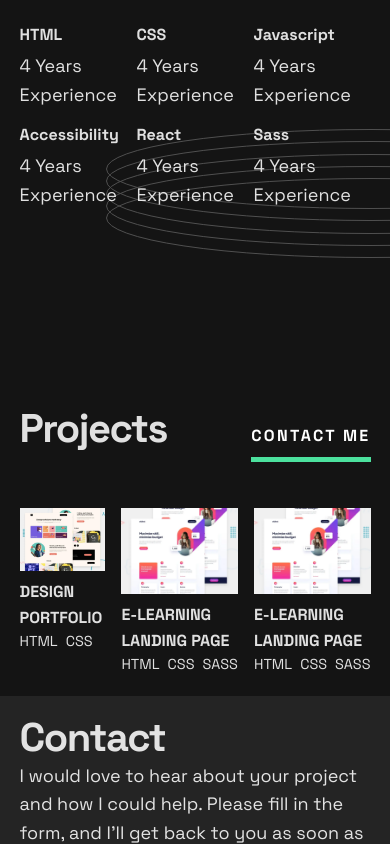
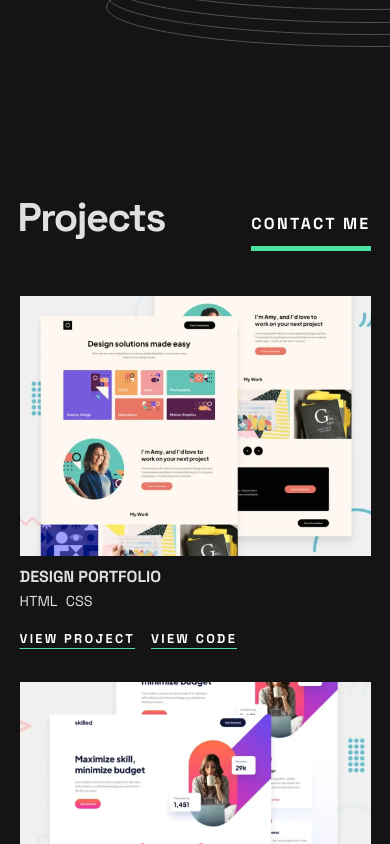
Before and after one commit to barryhanna/fem-single-page-developer-portfolio, a React (Vite) app: page / in a window 390 px wide. Shown: the part 1156-2000 px from the top of the page. Built offline with nearby package versions, Linux system fonts and the light colour scheme.

Commit message:
Add useClientWidth hook and fix ProjectItem for small viewport width

```diff
--- a/src/components/ProjectItem.jsx
+++ b/src/components/ProjectItem.jsx
@@ -1,4 +1,6 @@
 import React from 'react';
+import useClientWidth from '../hooks/useClientWidth';
+import constants from '../data/constants';
 
 export default function ProjectItem({
   name = 'Project',
@@ -7,9 +9,13 @@ export default function ProjectItem({
   link = '',
   src = '',
 }) {
+  const width = useClientWidth();
+
   return (
     <div className="project-item">
       <div className="project-item-image">
+        <img className="project-screenshot" src={screenshot} alt={name} />
+        {width > constants.screensizes.medium && (
           <div className="project-item-image__overlay">
             <a href={link} target="_blank">
               View Project
@@ -18,7 +24,7 @@ export default function ProjectItem({
               View Code
             </a>
           </div>
-        <img className="project-screenshot" src={screenshot} alt={name} />
+        )}
       </div>
       <h4 className="project-title">{name}</h4>
       <p className="project-skills">
@@ -26,6 +32,16 @@ export default function ProjectItem({
           <span key={skill}>{skill}</span>
         ))}
       </p>
+      {width <= constants.screensizes.medium && (
+        <div className="project-item-expanded-overlay">
+          <a href={link} target="_blank">
+            View&nbsp;Project
+          </a>
+          <a href={src} target="_blank">
+            View&nbsp;Code
+          </a>
+        </div>
+      )}
     </div>
   );
 }
--- a/src/data/constants.js
+++ b/src/data/constants.js
@@ -1,3 +1,7 @@
 export default {
   name: 'Adam Keyes',
+  screensizes: {
+    small: 400,
+    medium: 600,
+  },
 };
--- a/src/data/projects.js
+++ b/src/data/projects.js
@@ -14,9 +14,30 @@ const projects = [
     src: 'https://github.com',
   },
   {
-    name: 'E-Learning Landing Page',
-    skills: ['HTML', 'CSS', 'Sass'],
-    screenshot: '/assets/images/thumbnail-project-2-large.webp',
+    name: 'Todo Web App',
+    skills: ['HTML', 'CSS', 'Javascript'],
+    screenshot: '/assets/images/thumbnail-project-3-large.webp',
+    link: 'http://website.com',
+    src: 'https://github.com',
+  },
+  {
+    name: 'Entertainment Web App',
+    skills: ['HTML', 'CSS', 'Javascript'],
+    screenshot: '/assets/images/thumbnail-project-4-large.webp',
+    link: 'http://website.com',
+    src: 'https://github.com',
+  },
+  {
+    name: 'Memory Game',
+    skills: ['HTML', 'CSS', 'Javascript'],
+    screenshot: '/assets/images/thumbnail-project-5-large.webp',
+    link: 'http://website.com',
+    src: 'https://github.com',
+  },
+  {
+    name: 'Art Gallery Showcase',
+    skills: ['HTML', 'CSS', 'Javascript'],
+    screenshot: '/assets/images/thumbnail-project-6-large.webp',
     link: 'http://website.com',
     src: 'https://github.com',
   },
--- /dev/null
+++ b/src/hooks/useClientWidth.js
@@ -0,0 +1,18 @@
+import React from 'react';
+
+function useClientWidth() {
+  const [width, setWidth] = React.useState(window.innerWidth);
+
+  function setClientWidth() {
+    const newWidth = window.innerWidth;
+    setWidth(newWidth);
+  }
+
+  React.useEffect(() => {
+    window.addEventListener('resize', setClientWidth);
+    return () => window.removeEventListener('resize', setClientWidth);
+  }, []);
+  return width;
+}
+
+export default useClientWidth;
--- a/src/index.css
+++ b/src/index.css
@@ -65,6 +65,7 @@ h2 {
   font-size: var(--fs-xl);
   line-height: 1.16;
   letter-spacing: -1.5px;
+  margin-left: -2px; /* Optical alignment */
 }
 
 ul {
@@ -151,6 +152,10 @@ button:hover {
   width: var(--width);
   height: 129px;
   z-index: -1;
+}
+
+.hero-title {
+  margin-right: -30%;
 }
 
 .developer-name {
@@ -274,7 +279,8 @@ button:hover {
   overflow: clip;
 }
 
-.project-item-image a {
+.project-item-image a,
+.project-item-expanded-overlay a {
   font-size: 0.9rem;
   color: var(--clr-white);
   text-underline-offset: 5px;
@@ -295,6 +301,16 @@ button:hover {
   transition: transform 250ms ease-in, opacity 250ms ease-in;
   transform: translateY(100%);
   opacity: 0;
+}
+
+.project-item-expanded-overlay {
+  display: flex;
+}
+
+.project-item-expanded-overlay a {
+  font-size: 0.8rem;
+  text-decoration-color: var(--clr-primary);
+  padding-left: 0;
 }
 
 .project-item-image:hover .project-item-image__overlay {
@@ -429,6 +445,7 @@ form button {
 
 @media screen and (max-width: 600px) {
   .columns {
+    gap: 1rem;
     flex-direction: column;
   }
 
@@ -439,4 +456,42 @@ form button {
   .profile-photo__container {
     margin-top: 0;
   }
+
+  .hero::before {
+    z-index: 1;
+  }
+
+  .hero-img {
+    max-width: 60%;
+    margin-left: auto;
+    margin-right: auto;
+  }
+
+  .hero-title {
+    margin-right: 0;
+  }
+
+  .projects-list {
+    grid-template-columns: repeat(2, 1fr);
+  }
+
+  .project-item-image__overlay {
+    display: block;
+    position: static;
+    transform: translateY(0);
+  }
+
+  .contact::before {
+    opacity: 0.1;
+  }
+
+  form {
+    padding-left: 0;
+  }
 }
+
+@media screen and (max-width: 400px) {
+  .projects-list {
+    grid-template-columns: 1fr;
+  }
+}
```
Lines whose indentation alone changed are shown as unchanged.
